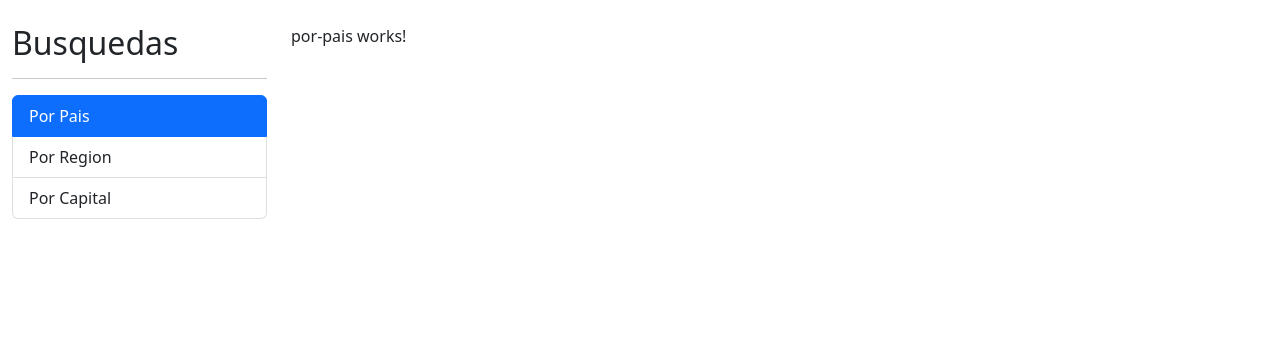
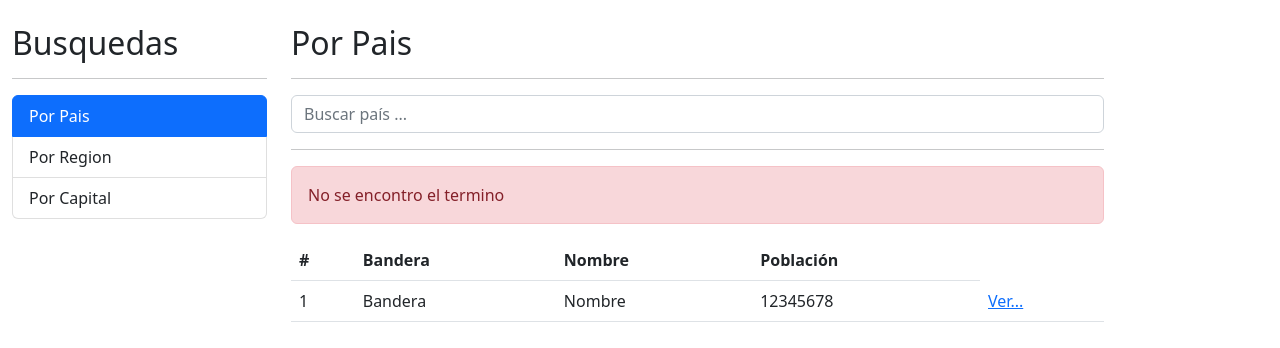
Before and after one commit to CesarArellanoH/03-PaisesApp, an Angular app: page / in a window 1280 px wide. Shown: the top 348 px of the page. Built offline with nearby package versions, Linux system fonts and the light colour scheme.

Commit message:
Componente por pais

```diff
--- a/src/app/pais/pages/por-pais/por-pais.component.html
+++ b/src/app/pais/pages/por-pais/por-pais.component.html
@@ -1 +1,39 @@
-<p>por-pais works!</p>
+<h2>Por Pais</h2>
+<hr>
+<div class="row">
+    <div class="col">
+        <form (ngSubmit)="buscar()" autocomplete="off">
+            <input type="text" class="form-control" name="termino"
+            [(ngModel)]="termino" placeholder="Buscar país ...">
+        </form>
+    </div>
+</div>
+<hr>
+<div class="alert alert-danger">
+    No se encontro el termino
+</div>
+<div class="row">
+    <div class="col">
+        <table class="table table-hover">
+            <thead>
+                <tr>
+                    <th>#</th>
+                    <th>Bandera</th>
+                    <th>Nombre</th>
+                    <th>Población</th>
+                </tr>
+            </thead>
+            <tbody>
+                <tr>
+                    <td>1</td>
+                    <td>Bandera</td>
+                    <td>Nombre</td>
+                    <td>12345678</td>
+                    <td>
+                        <a href="/pais/mex">Ver...</a>
+                    </td>
+                </tr>
+            </tbody>
+        </table>
+    </div>
+</div>
--- a/src/app/pais/pages/por-pais/por-pais.component.ts
+++ b/src/app/pais/pages/por-pais/por-pais.component.ts
@@ -7,9 +7,16 @@ import { Component, OnInit } from '@angular/core';
 })
 export class PorPaisComponent implements OnInit {
 
+  termino: string = '';
+
   constructor() { }
 
   ngOnInit(): void {
   }
 
+  buscar(){
+    console.log(this.termino);
+
+  }
+
 }
--- a/src/app/pais/pais.module.ts
+++ b/src/app/pais/pais.module.ts
@@ -4,6 +4,7 @@ import { PorCapitalComponent } from './pages/por-capital/por-capital.component';
 import { PorPaisComponent } from './pages/por-pais/por-pais.component';
 import { PorRegionComponent } from './pages/por-region/por-region.component';
 import { VerPaisComponent } from './pages/ver-pais/ver-pais.component';
+import { FormsModule } from '@angular/forms';
 
 
 
@@ -23,7 +24,8 @@ import { VerPaisComponent } from './pages/ver-pais/ver-pais.component';
   ],
 
   imports: [
-    CommonModule
+    CommonModule,
+    FormsModule
   ]
 })
 export class PaisModule { }
```
